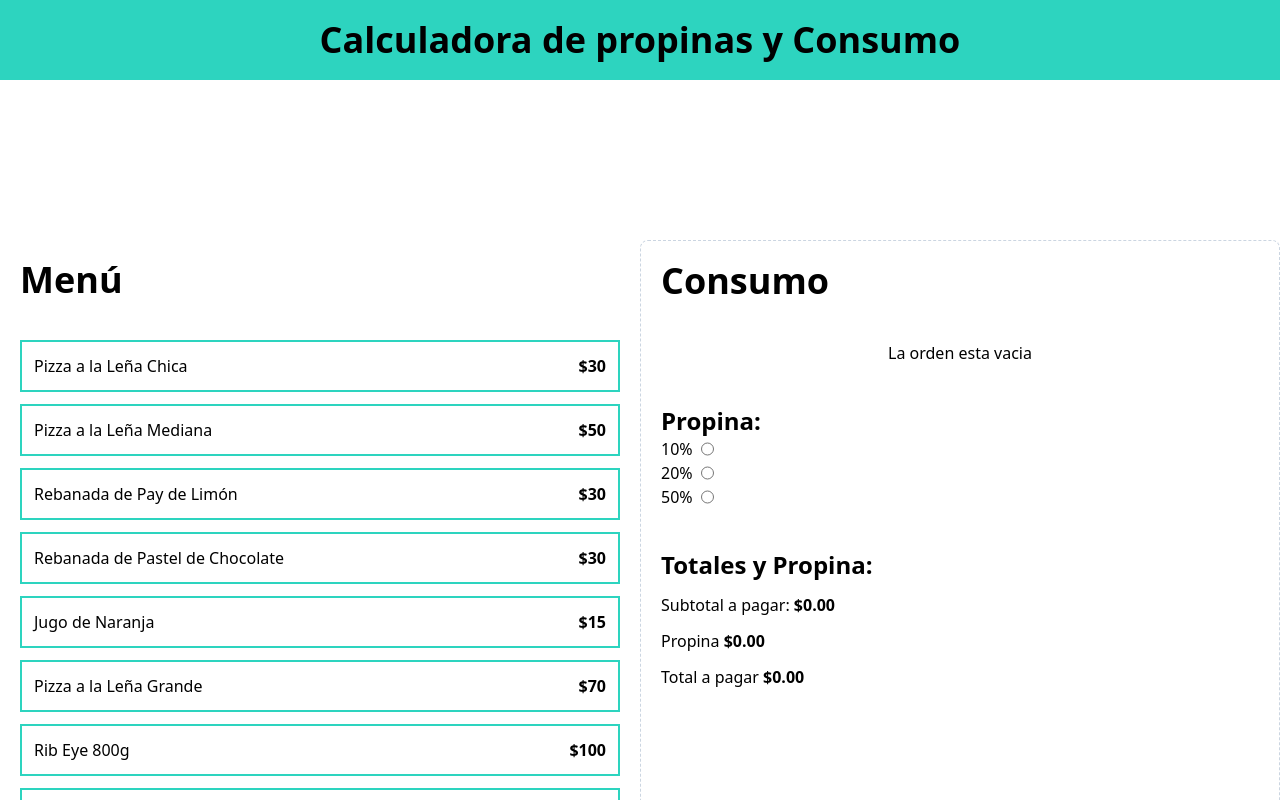
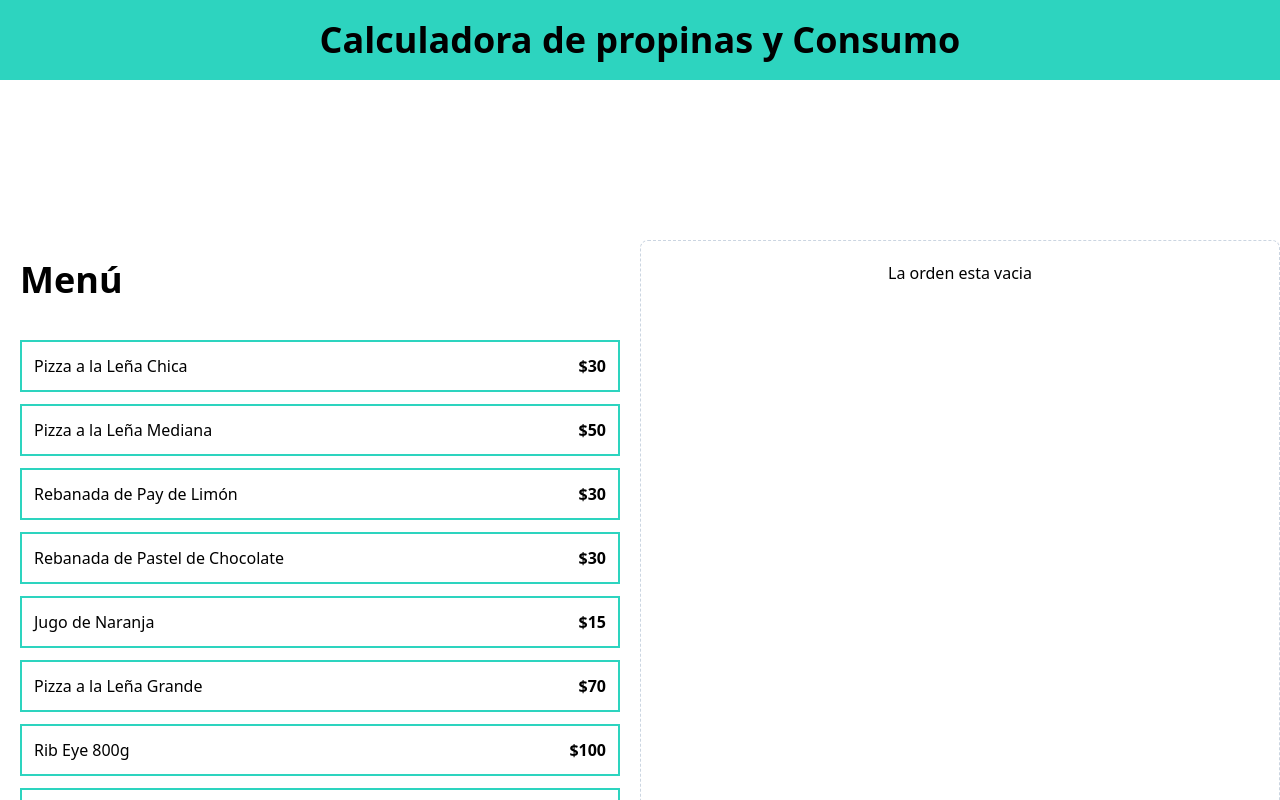
Before and after one commit to BlackCodePP/Calculadora_propinas, a React (Vite) app: page / in a window 1280 px wide. Shown: the top 800 px of the page. Built offline with nearby package versions, Linux system fonts and the light colour scheme.

Commit message:
restarting order

```diff
--- a/src/App.tsx
+++ b/src/App.tsx
@@ -6,7 +6,7 @@
 import TipPercentageForm from "./components/TipPercentageForm";
 
 function App() {
-  const {order, tip, setTip, addItem, removeItem} = useOrder()
+  const {order, tip, setTip, addItem, removeItem, placeOrder} = useOrder()
 
   return (
     <>
@@ -29,19 +29,25 @@
         </div>
 
         <div className=" border border-dashed border-slate-300 p-5 rounded-lg space-y-10">
+          {order.length ? (
+            <>
               <OrderContents
                 order={order}
                 removeItem={removeItem}
               />
-
               <TipPercentageForm
                 setTip={setTip}
+                tip={tip}
               />
-
               <OrderTotals
                 order={order}
                 tip={tip}
+                placeOrder={placeOrder}
               />
+            </>
+          ) : (
+            <p className="text-center">La orden esta vacia</p>
+          )}
         </div>
       </main>
 
--- a/src/components/OrderContents.tsx
+++ b/src/components/OrderContents.tsx
@@ -12,10 +12,7 @@
         <h2 className=' font-black text-4xl'>Consumo</h2>
 
         <div className=" space-y-3 mt-10">
-            {order.length === 0 ?
-                <p className="text-center">La orden esta vacia</p>
-            :(
-                order.map (item => (
+            {order.map (item => (
                 <div
                     key={item.id}
                     className=" flex justify-between items-center border-t border-gray-200 py-5 last-of-type:border-b"
@@ -38,8 +35,7 @@
                         </button>
                     </div>
                 </div>
-                ))
-            )}
+            ))}
         </div>
     </div>
   )
--- a/src/components/OrderTotals.tsx
+++ b/src/components/OrderTotals.tsx
@@ -4,10 +4,11 @@
 
 type OrderTotalsProps = {
     order: TOrdetItem[],
-    tip:number
+    tip:number,
+    placeOrder: () => void
 }
 
-export default function OrderTotals({order, tip}: OrderTotalsProps) {
+export default function OrderTotals({order, tip, placeOrder}: OrderTotalsProps) {
     const subtotalAmount = useMemo(() => order.reduce((total, item) =>
         total + (item.quantity * item.price), 0), [order]
     )
@@ -29,7 +30,14 @@
                 </p>
             </div>
 
-            <button></button>
+            <button
+                className="w-full bg-black p-3 uppercase text-white font-bold mt-10
+                disabled:opacity-10"
+                disabled={total === 0}
+                onClick={placeOrder}
+            >
+                Guardar Orden
+            </button>
         </>
     )
 }
--- a/src/components/TipPercentageForm.tsx
+++ b/src/components/TipPercentageForm.tsx
@@ -17,23 +17,25 @@
 ]
 
 type TipPercentageFormProps = {
-    setTip: React.Dispatch<React.SetStateAction<number>>
+    setTip: React.Dispatch<React.SetStateAction<number>>,
+    tip: number
 }
 
-export default function TipPercentageForm({setTip}: TipPercentageFormProps) {
+export default function TipPercentageForm({setTip, tip}: TipPercentageFormProps) {
     return (
         <div>
             <h3 className=" font-black text-2xl">Propina:</h3>
             <form>
-                {tipOptions.map(tip => (
-                    <div key={tip.id} className=" flex gap-2">
-                        <label htmlFor={tip.id}>{tip.label}</label>
+                {tipOptions.map(tipOption => (
+                    <div key={tipOption.id} className=" flex gap-2">
+                        <label htmlFor={tipOption.id}>{tipOption.label}</label>
                         <input
-                            id={tip.id}
+                            id={tipOption.id}
                             type="radio"
                             name="tip"
-                            value={tip.value}
+                            value={tipOption.value}
                             onChange={e => setTip(+e.target.value)}
+                            checked={tipOption.value === tip}
                         />
                     </div>
                 ))}
--- a/src/hooks/useOrder.ts
+++ b/src/hooks/useOrder.ts
@@ -22,11 +22,17 @@
         setOrder(order.filter(item => item.id !== id))
     }
 
+    const placeOrder = () => {
+        setOrder([])
+        setTip(0)
+    }
+
     return {
         order,
         tip,
         setTip,
         addItem,
-        removeItem
+        removeItem,
+        placeOrder
     }
 }
```
Lines whose indentation alone changed are shown as unchanged.
